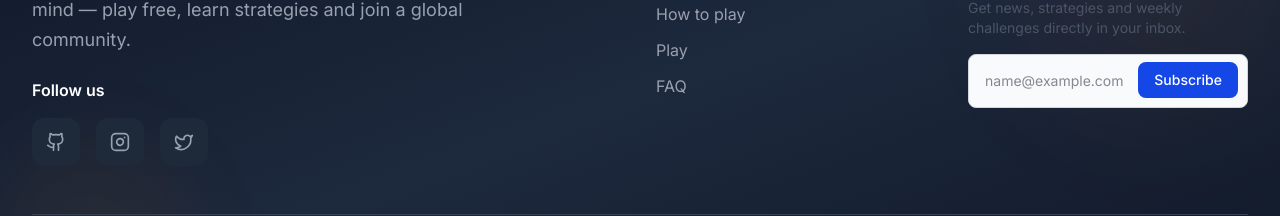
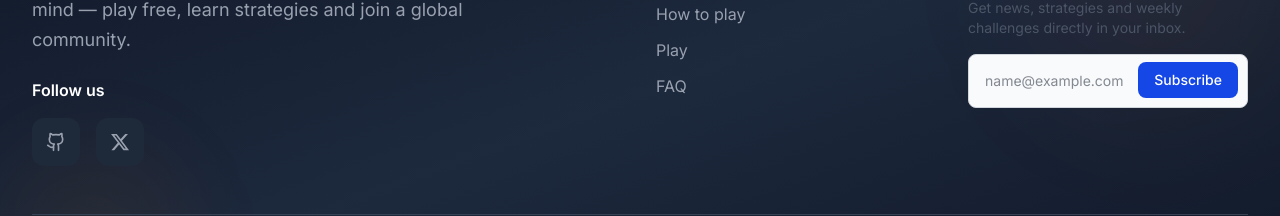
Before and after one commit to jhairparis/Fijas-y-picas, a Next.js app: page /en in a window 1280 px wide. Shown: the part 6573-6789 px from the top of the page. Built offline with nearby package versions, Linux system fonts and the light colour scheme.

Commit message:
feat: Update Banner, Features, and Footer components for improved accessibility and link functionality

```diff
--- a/components/Banner.tsx
+++ b/components/Banner.tsx
@@ -10,7 +10,7 @@ interface BannerProps {
   lang: Locale;
 }
 
-function Banner({ dict, lang }: BannerProps) {
+function Banner({ dict }: BannerProps) {
   const [bannerOpen, setBannerOpen] = useState(true);
 
   return (
@@ -21,7 +21,7 @@ function Banner({ dict, lang }: BannerProps) {
             <div className="text-slate-500 inline-flex">
               <Link
                 className="font-medium hover:underline text-emerald-400"
-                href={`/${lang}/privacidad`}
+                href={`#`}
               >
                 <span className="font-medium hover:no-underline text-slate-50 mr-[0.5px]">
                   {dict.banner.acceptText}{" "}
--- a/components/Features.tsx
+++ b/components/Features.tsx
@@ -105,7 +105,11 @@ function Features({ dict }: FeaturesProps) {
                 </p>
               </motion.div>
 
-              <div className="space-y-4">
+              <div
+                className="space-y-4"
+                role="tablist"
+                aria-label="Feature tabs"
+              >
                 {tabsData.map((item, index) => (
                   <motion.div
                     key={item.id}
@@ -123,6 +127,7 @@ function Features({ dict }: FeaturesProps) {
                       role="tab"
                       aria-selected={tab === item.id}
                       aria-controls={`tab-panel-${item.id}`}
+                      id={`tab-${item.id}`}
                     >
                       <div className="flex items-start justify-between">
                         <div className="flex-1 pr-4">
@@ -168,7 +173,7 @@ function Features({ dict }: FeaturesProps) {
                 transition={{ duration: 0.6, delay: 0.4 }}
                 className="relative"
               >
-                <div className="relative" ref={tabs} role="tablist">
+                <div className="relative" ref={tabs}>
                   <AnimatePresence mode="wait">
                     {tabsData.map(
                       item =>
--- a/components/Footer.tsx
+++ b/components/Footer.tsx
@@ -1,9 +1,10 @@
 import React from "react";
 import Link from "next/link";
-import { LuGithub, LuInstagram, LuTwitter } from "react-icons/lu";
+import { LuGithub } from "react-icons/lu";
 import Newsletter from "./Newsletter";
 import type { Locale } from "@/lib/i18n";
 import type { Dictionary } from "@/lib/types";
+import { FaXTwitter } from "react-icons/fa6";
 
 interface FooterProps {
   lang: Locale;
@@ -36,33 +37,26 @@ function Footer({ lang, dict }: FooterProps) {
                 {dict.footer.followUs}
               </h4>
               <div className="flex space-x-4">
-                <a
-                  href="#"
+                <Link
+                  href="https://github.com/jhairparis"
+                  aria-label="Visit our GitHub profile"
                   className="group flex items-center justify-center w-12 h-12 bg-gray-800 hover:bg-gray-700 rounded-xl transition-all duration-300 transform hover:scale-110 hover:shadow-lg hover:shadow-gray-500/25 border-2 border-transparent hover:border-rose-400"
                 >
                   <LuGithub
                     className="text-gray-400 group-hover:text-rose-400 transition-colors duration-300"
                     size={20}
                   />
-                </a>
-                <a
-                  href="#"
-                  className="group flex items-center justify-center w-12 h-12 bg-gray-800 hover:bg-gray-700 rounded-xl transition-all duration-300 transform hover:scale-110 hover:shadow-lg hover:shadow-gray-500/25 border-2 border-transparent hover:border-amber-400"
-                >
-                  <LuInstagram
-                    className="text-gray-400 group-hover:text-amber-400 transition-colors duration-300"
-                    size={20}
-                  />
-                </a>
-                <a
-                  href="#"
+                </Link>
+                <Link
+                  href="https://x.com/jhairparis"
+                  aria-label="Follow us on X (Twitter)"
                   className="group flex items-center justify-center w-12 h-12 bg-gray-800 hover:bg-gray-700 rounded-xl transition-all duration-300 transform hover:scale-110 hover:shadow-lg hover:shadow-gray-500/25 border-2 border-transparent hover:border-orange-400"
                 >
-                  <LuTwitter
+                  <FaXTwitter
                     className="text-gray-400 group-hover:text-orange-400 transition-colors duration-300"
                     size={20}
                   />
-                </a>
+                </Link>
               </div>
             </div>
           </div>
@@ -123,7 +117,8 @@ function Footer({ lang, dict }: FooterProps) {
             </p>
             <div className="flex space-x-6 text-sm">
               <Link
-                href={`#`}
+                href="#"
+                aria-label="Terms of Service"
                 className="text-gray-500 hover:text-gray-300 transition-colors duration-300"
               >
                 {dict.footer.terms}
```
